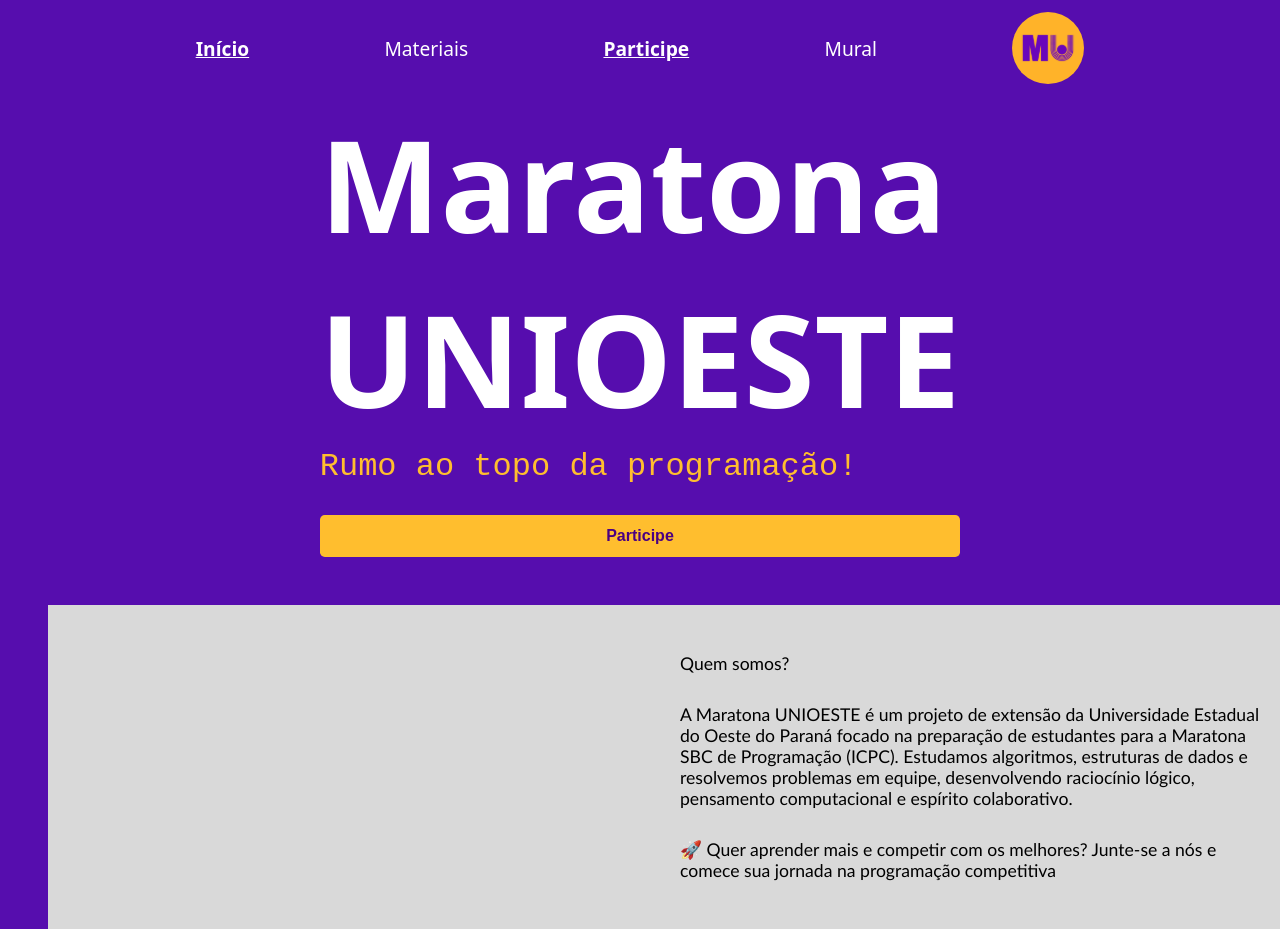
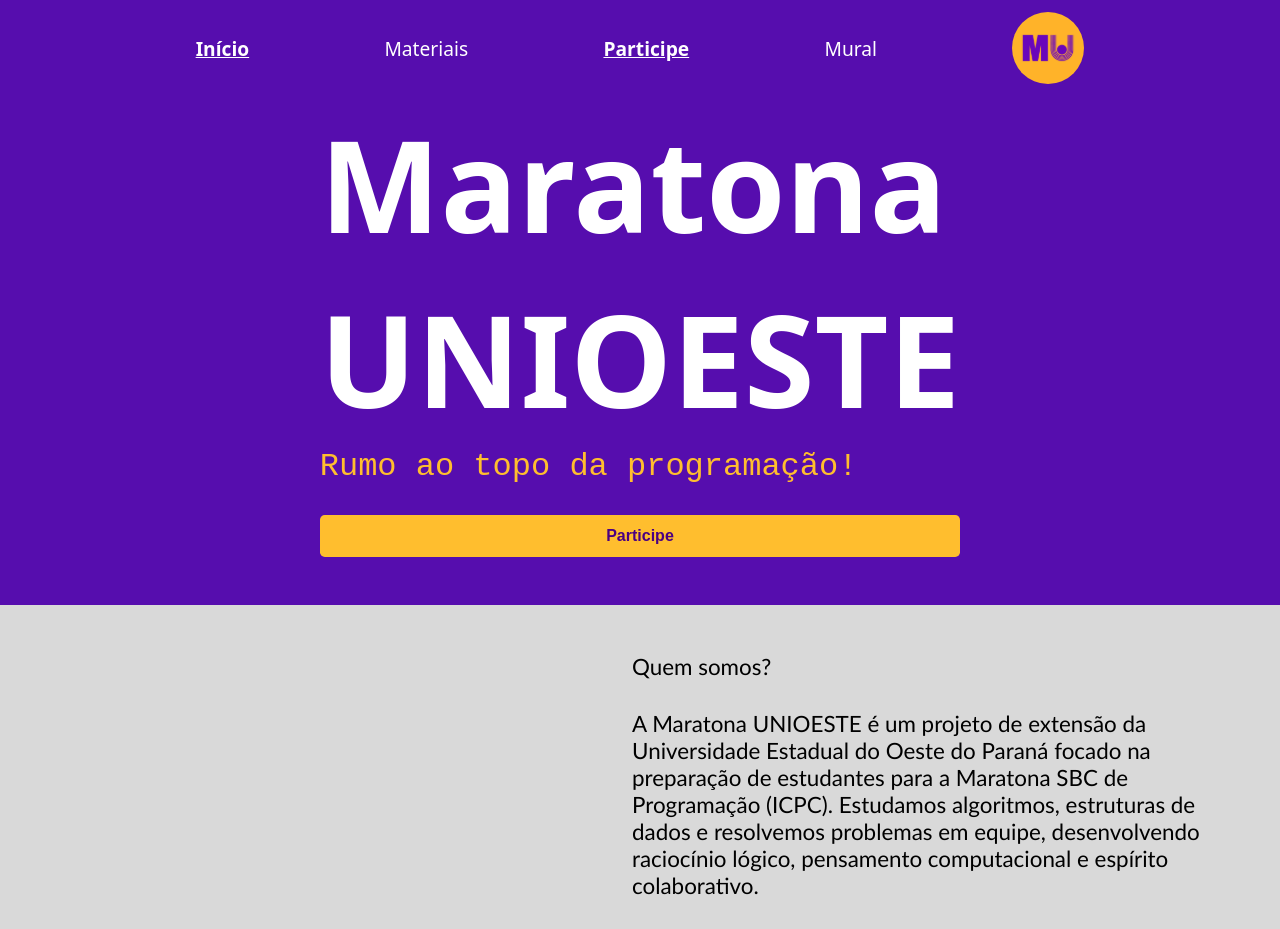
Before and after one commit to GabrielTrojack/Maratona_Unioeste, a React (Vite) app: page / in a window 1280 px wide. Shown: the top 929 px of the page. Built offline with nearby package versions, Linux system fonts and the light colour scheme.

Commit message:
Landin Page adjust

```diff
--- a/src/index.css
+++ b/src/index.css
@@ -1,5 +1,5 @@
 body {
-  height: 10%;
+  height: 100%;
   margin: 0;
   padding: 0;
   overflow-x: hidden;
--- a/src/pages/LandingPage/LandingPage.css
+++ b/src/pages/LandingPage/LandingPage.css
@@ -1,5 +1,6 @@
 .landing-page {
   width: 100vw;
+  min-height: 100vh;
   background: #560DAE;
   color: white;
   display: flex;
@@ -55,7 +56,7 @@
 .about p {
   color: #000000;
   font-family: 'Gill Sans', 'Gill Sans MT', Calibri, 'Trebuchet MS', sans-serif;
-  font-size: 1.1rem;
+  font-size: 1.4rem;
   max-width: 600px;
   margin-bottom: 30px;
 }
@@ -66,10 +67,10 @@
   display: flex;
   flex-direction: row;
   justify-content: space-around;
-  margin: 3rem;
   padding: 3rem;
   width: 100%;
   justify-content: flex-end;
+  margin-top: 3rem;
 }
 .trofeu-img {
   width: clamp(40rem, 45vw, 40rem);
```
